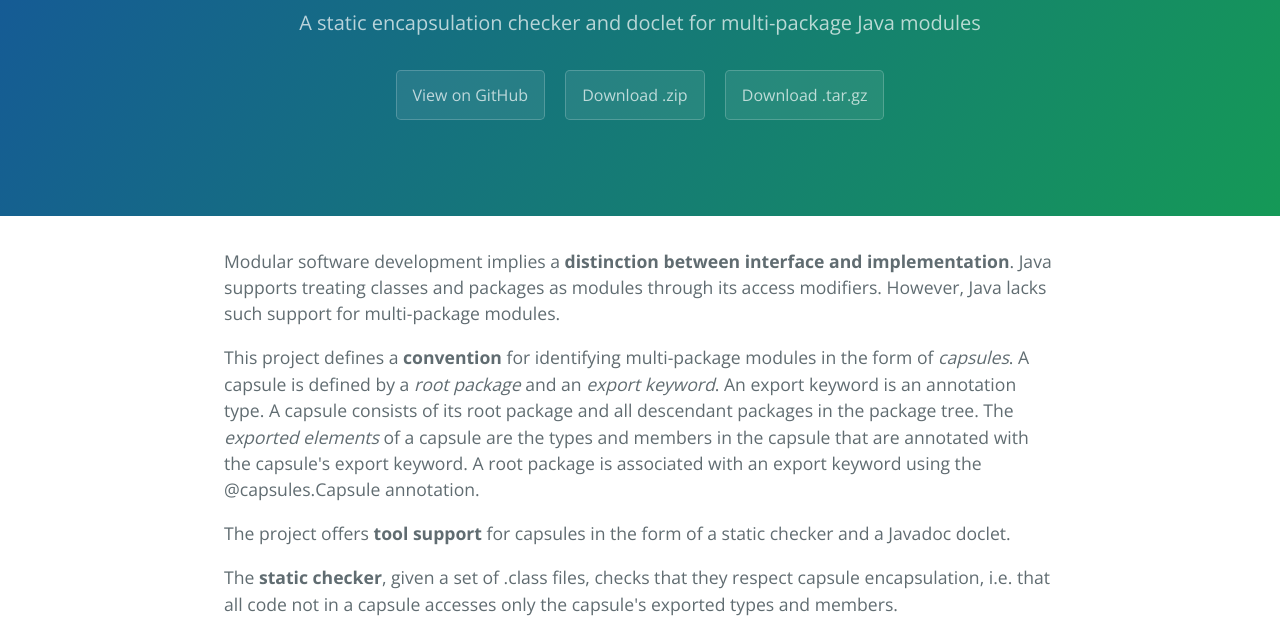
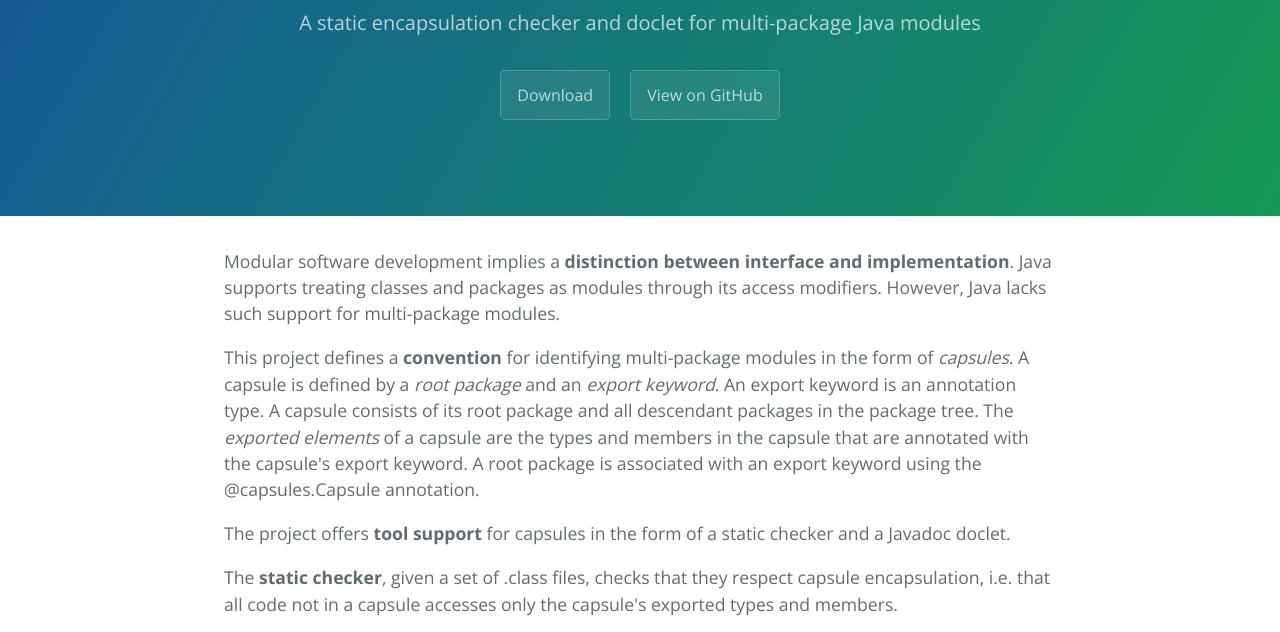
Before and after one commit to btj/capsules, a plain HTML site: page index.html in a window 1280 px wide. Shown: the part 167-799 px from the top of the page. Drawn offline with nearby package versions, Linux system fonts and the light colour scheme.

Commit message:
Update index.html

```diff
--- a/index.html
+++ b/index.html
@@ -13,9 +13,8 @@
     <section class="page-header">
       <h1 class="project-name">capsules</h1>
       <h2 class="project-tagline">A static encapsulation checker and doclet for multi-package Java modules</h2>
+      <a href="https://github.com/btj/capsules/releases/download/v1.3/capsules-1.3.zip" class="btn">Download</a>
       <a href="https://github.com/btj/capsules" class="btn">View on GitHub</a>
-      <a href="https://github.com/btj/capsules/zipball/master" class="btn">Download .zip</a>
-      <a href="https://github.com/btj/capsules/tarball/master" class="btn">Download .tar.gz</a>
     </section>
 
     <section class="main-content">
```
